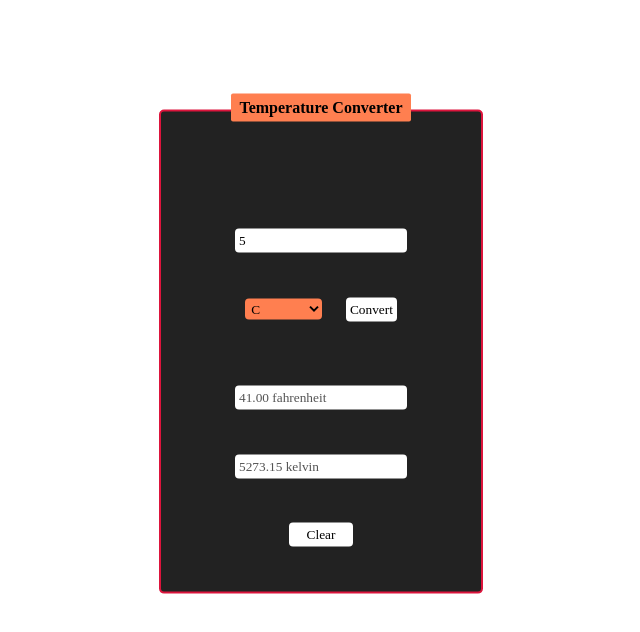
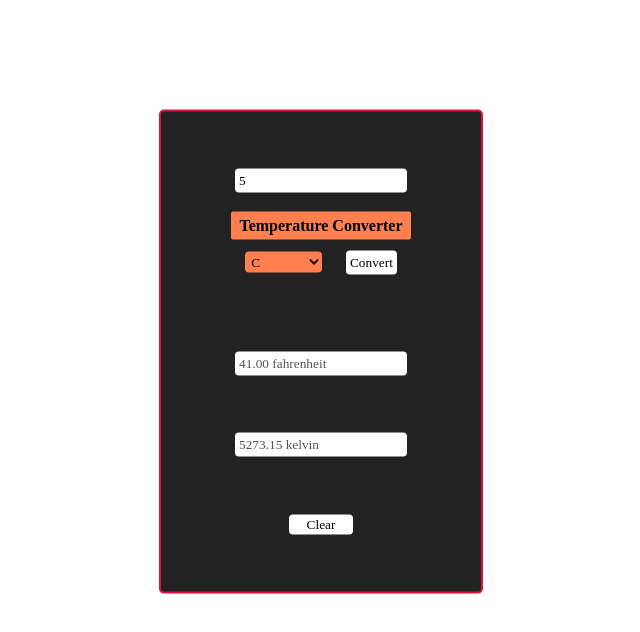
Before and after one commit to Musaib-Malik/Temperature-Converter, a plain HTML site: page index.html in a window 1280 px wide. Both pictures are taken after typing "5" into the empty fields and a click on the input "Convert". Shown: the whole page, without its empty margins (319-959 px from the left). Drawn offline with Linux system fonts and the light colour scheme.

Commit message:
Bought some changes

```diff
--- a/app.js
+++ b/app.js
@@ -5,6 +5,7 @@ const selectList = document.getElementById('converter-list');
 const first = document.querySelector('.first');
 const second = document.querySelector('.second');
 const item = document.querySelector('.item-1');
+const item2 = document.querySelector('.item');
 const item3 = document.querySelector('.item-3');
 const item4 = document.querySelector('.item-4');
 const clear = document.querySelector('.clear');
@@ -54,6 +55,9 @@ function convert(e) {
     item4.style.display = 'block';
     clear.style.display = 'block';
 
+    item2.style.position = 'absolute';
+    item2.style.bottom = '22em'
+
   }
 
   e.preventDefault();
--- a/style.css
+++ b/style.css
@@ -20,7 +20,7 @@ input::-webkit-inner-spin-button {
 
   display: flex;
   flex-direction: column;
-  justify-content: center;
+  justify-content: flex-start;
   justify-content: space-evenly;
   align-items: center;
   background-color: #222;
@@ -28,7 +28,7 @@ input::-webkit-inner-spin-button {
 
 .item {
   position: relative;
-  bottom: 13%;
+  bottom: 22%;
   border: none;
   background-color: coral;
   padding: 5px 8px;
@@ -36,6 +36,7 @@ input::-webkit-inner-spin-button {
   border-radius: 2px;
   font-weight: 700;
 }
+
 
 input {
   background-color: #fff;
@@ -75,7 +76,7 @@ select option {
 .clear {
   background-color: #fff;
   border: none;
-  padding: 4px 4px;
+  padding: 2px 1px;
   outline: none;
   width: 20%;
   border-radius: 4px;
@@ -89,6 +90,7 @@ form .item-3,
   font-family: Montserrat;
   font-weight: 500;
   display: none;
+  transition: all 0.7s ease-in-out;
 }
 
 @media (min-width: 1024px) {
```
